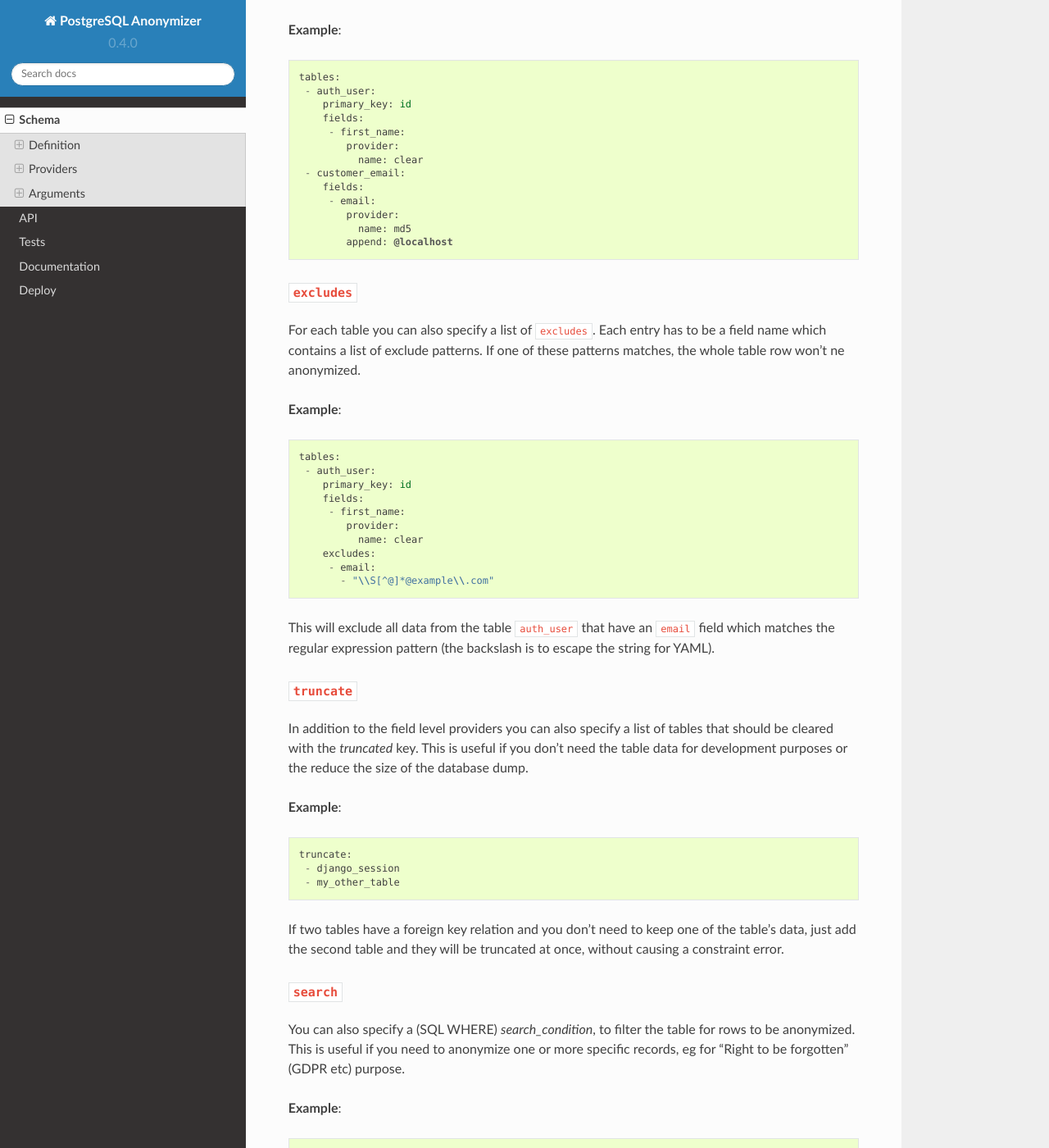
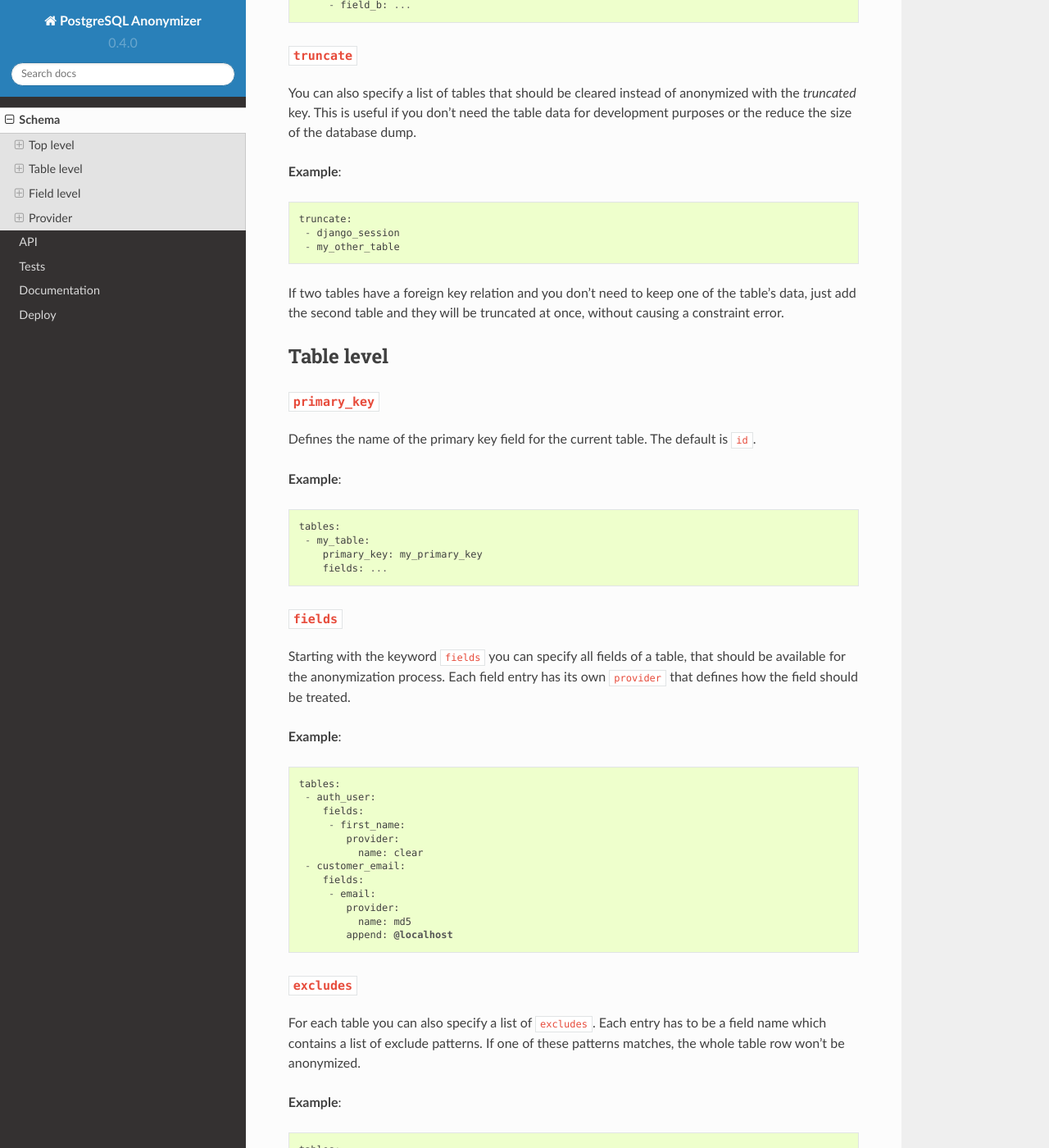
Before and after one commit to rheinwerk-verlag/pganonymize, a Sphinx documentation site: the page built from docs/schema.rst, in a window 1280 px wide and 1400 px high, scrolled down 585 px. Shown: the whole window at 82% size. Built offline with Sphinx 7.4.7 and the Read the Docs theme 2.0.0, drawn with Linux system fonts in a browser that asks for light colours; some of the changed text lies outside the part shown.

Commit message:
Resturctured the documentation

```diff
--- a/docs/schema.rst
+++ b/docs/schema.rst
@@ -1,10 +1,10 @@
 Schema
 ======
 
-Definition
-----------
+``pganonymize`` uses a YAML based schema definition for the anonymization rules.
 
-``pganonymize`` uses a YAML based schema definition for the anonymization rules.
+Top level
+---------
 
 ``tables``
 ~~~~~~~~~~
@@ -12,8 +12,47 @@ Definition
 On the top level a list of tables can be defined with the ``tables`` keyword. This will define
 which tables should be anonymized.
 
-On the table level you can specify the tables primary key with the keyword ``primary_key`` if it
-isn't the default ``id``.
+**Example**::
+
+    tables:
+     - table_a:
+        fields:
+         - field_a: ...
+         - field_b: ...
+     - table_b:
+        fields:
+         - field_a: ...
+         - field_b: ...
+
+``truncate``
+~~~~~~~~~~~~
+
+You can also specify a list of tables that should be cleared instead of anonymized with the  `truncated` key. This is
+useful if you don't need the table data for development purposes or the reduce the size of the database dump.
+
+**Example**::
+
+    truncate:
+     - django_session
+     - my_other_table
+
+If two tables have a foreign key relation and you don't need to keep one of the table's data, just add the
+second table and they will be truncated at once, without causing a constraint error.
+
+Table level
+-----------
+
+``primary_key``
+~~~~~~~~~~~~~~~
+
+Defines the name of the primary key field for the current table. The default is ``id``.
+
+**Example**::
+
+    tables:
+     - my_table:
+        primary_key: my_primary_key
+        fields: ...
 
 ``fields``
 ~~~~~~~~~~
@@ -26,7 +65,6 @@ be treated.
 
     tables:
      - auth_user:
-        primary_key: id
         fields:
          - first_name:
             provider:
@@ -42,7 +80,7 @@ be treated.
 ~~~~~~~~~~~~
 
 For each table you can also specify a list of ``excludes``. Each entry has to be a field name which contains
-a list of exclude patterns. If one of these patterns matches, the whole table row won't ne anonymized.
+a list of exclude patterns. If one of these patterns matches, the whole table row won't be anonymized.
 
 **Example**::
 
@@ -60,22 +98,6 @@ a list of exclude patterns. If one of these patterns matches, the whole table ro
 This will exclude all data from the table ``auth_user`` that have an ``email`` field which matches the
 regular expression pattern (the backslash is to escape the string for YAML).
 
-``truncate``
-~~~~~~~~~~~~
-
-In addition to the field level providers you can also specify a list of tables that should be cleared with
-the  `truncated` key. This is useful if you don't need the table data for development purposes or the reduce
-the size of the database dump.
-
-**Example**::
-
-    truncate:
-     - django_session
-     - my_other_table
-
-If two tables have a foreign key relation and you don't need to keep one of the table's data, just add the
-second table and they will be truncated at once, without causing a constraint error.
-
 ``search``
 ~~~~~~~~~~
 
@@ -92,11 +114,59 @@ This is useful if you need to anonymize one or more specific records, eg for "Ri
             provider:
               name: clear
 
-Providers
----------
+``chunk_size``
+~~~~~~~~~~~~~~
 
-Providers are the tools, which means functions, used to alter the data within the database. The following provider are
-currently supported:
+Defines how many data rows should be fetched for each iteration of anonymizing the current table. The default is 2000.
+
+**Example**::
+
+    tables:
+     - auth_user:
+        chunk_size: 5000
+        fields: ...
+
+Field level
+-----------
+
+``provider``
+~~~~~~~~~~~~
+
+Providers are the tools, which means functions, used to alter the data within the database. You can specify on field
+level which provider should be used to alter the specific field. The reference a provider you will have can use the
+``name`` attribute.
+
+**Example**::
+
+    tables:
+     - auth_user:
+        fields:
+         - first_name:
+            provider:
+              name: set
+              value: "Foo"
+
+
+For a complete list of providers see the next section.
+
+``append``
+~~~~~~~~~~
+
+This argument will append a value at the end of the altered value:
+
+**Example usage**::
+
+    tables:
+     - auth_user:
+        fields:
+         - email:
+            provider:
+              name: md5
+            append: "@example.com"
+
+
+Provider
+--------
 
 ``choice``
 ~~~~~~~~~~
@@ -228,23 +298,3 @@ The value can also be a dictionary for JSONB columns::
             provider:
               name: set
               value: '{"foo": "bar", "baz": 1}'
-
-Arguments
----------
-
-In addition to the providers there is also a list of arguments that can be added to each provider:
-
-``append``
-~~~~~~~~~~
-
-This argument will append a value at the end of the altered value:
-
-**Example usage**::
-
-    tables:
-     - auth_user:
-        fields:
-         - email:
-            provider:
-              name: md5
-            append: "@example.com"
```
